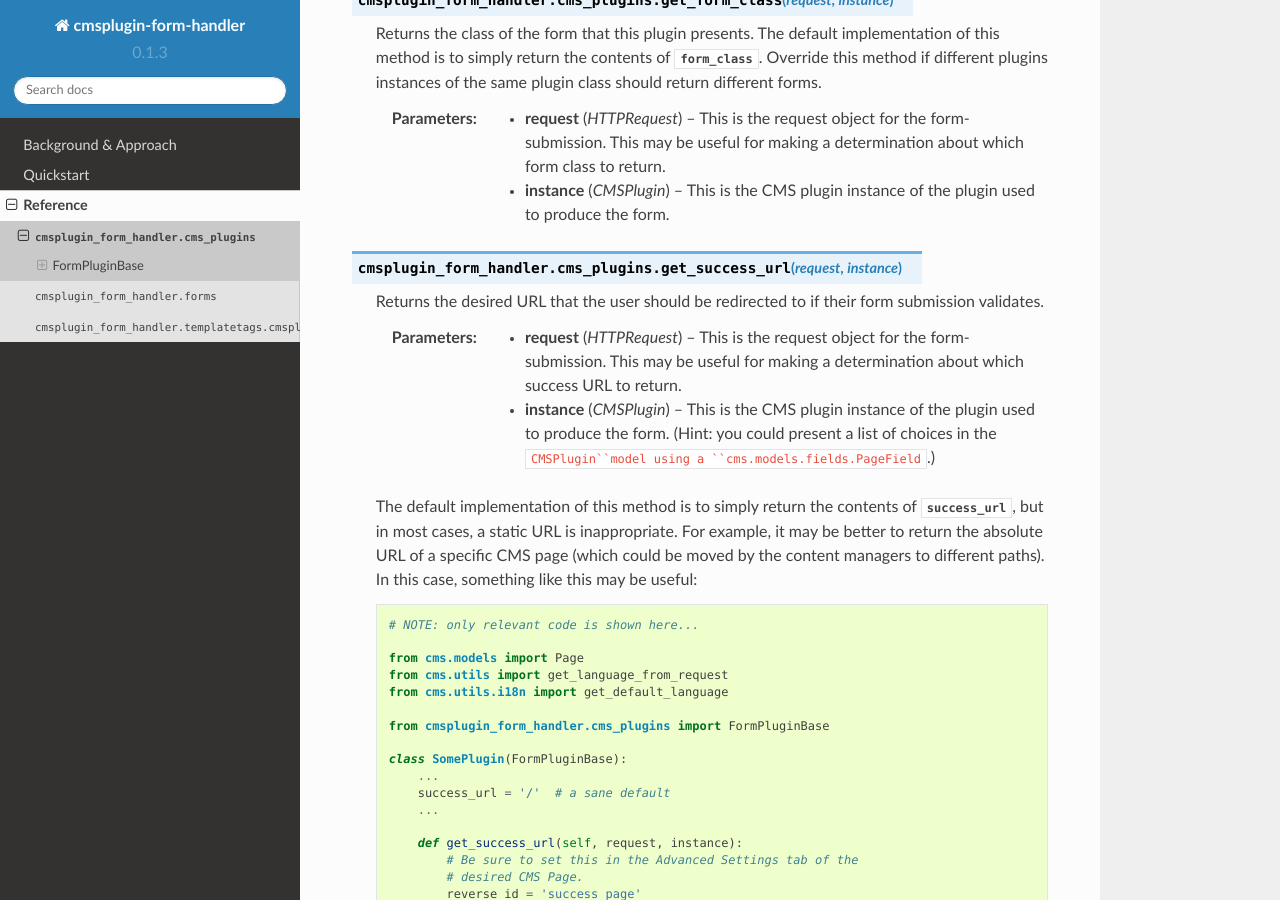
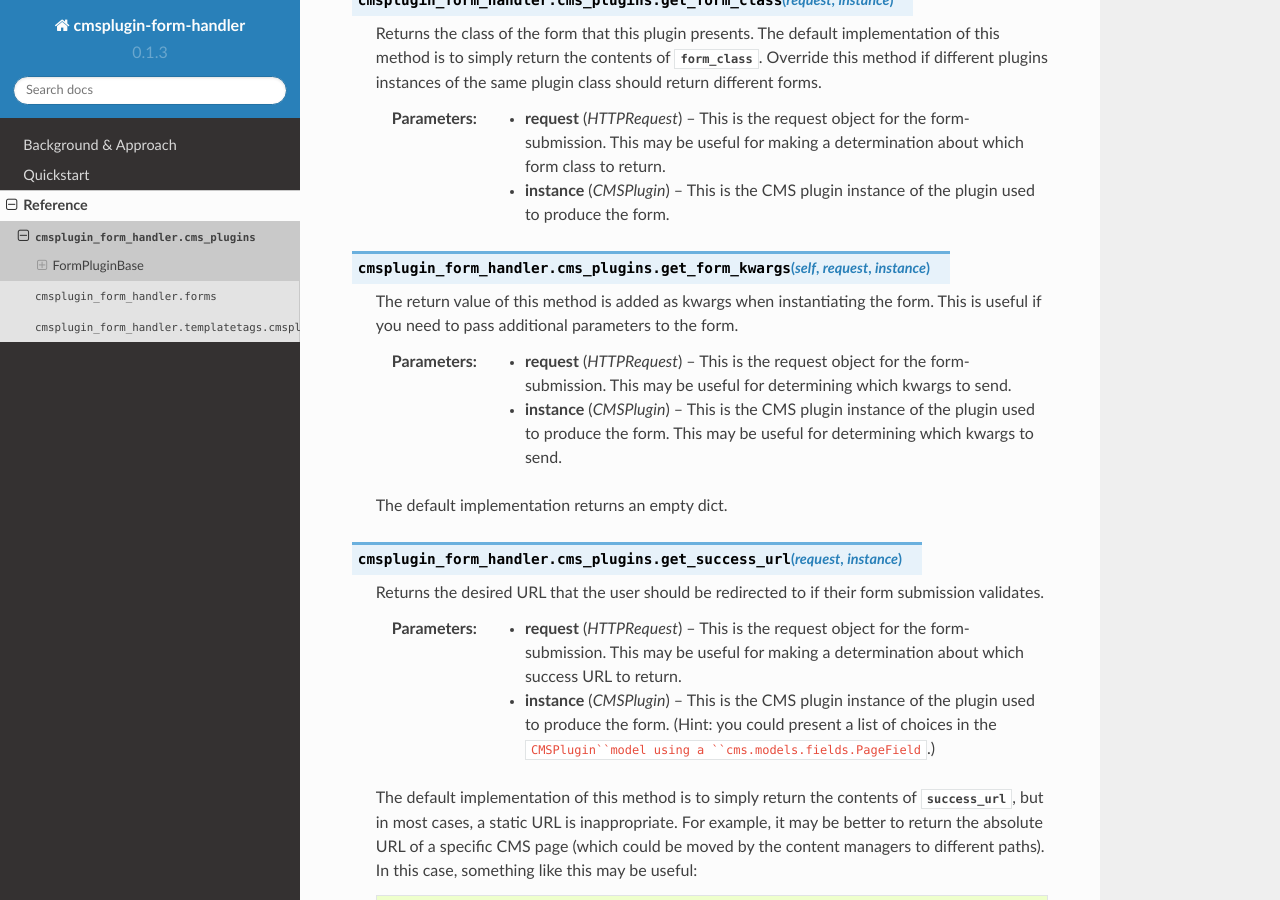
Before and after one commit to mkoistinen/cmsplugin-form-handler, a Sphinx documentation site: the page built from docs/reference/cms_plugins.rst, in a window 1280 px wide and 900 px high, scrolled down 925 px. Built offline with Sphinx 7.4.7 and the Read the Docs theme 2.0.0, drawn with Linux system fonts in a browser that asks for light colours.

Commit message:
Adds `get_form_kwargs()` method

```diff
--- a/docs/reference/cms_plugins.rst
+++ b/docs/reference/cms_plugins.rst
@@ -55,6 +55,23 @@ Methods
     :param CMSPlugin instance:
 
         This is the CMS plugin instance of the plugin used to produce the form.
+
+.. method:: get_form_kwargs(self, request, instance)
+
+    The return value of this method is added as kwargs when instantiating the
+    form. This is useful if you need to pass additional parameters to the form.
+
+    :param HTTPRequest request:
+
+        This is the request object for the form-submission. This may be useful
+        for determining which kwargs to send.
+
+    :param CMSPlugin instance:
+
+        This is the CMS plugin instance of the plugin used to produce the form.
+        This may be useful for determining which kwargs to send.
+
+    The default implementation returns an empty dict.
 
 .. method:: get_success_url(request, instance)
 
```
